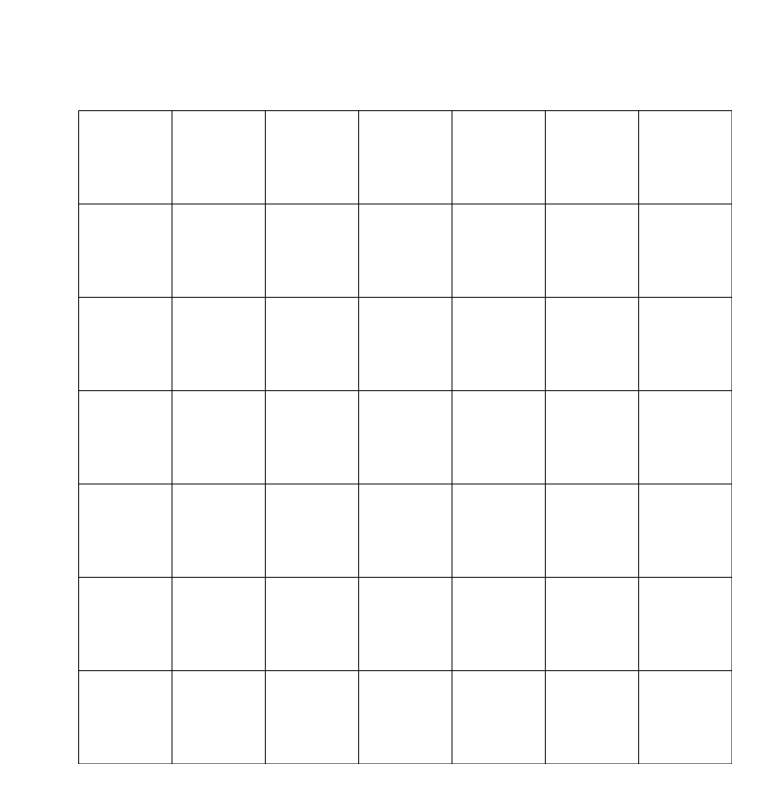
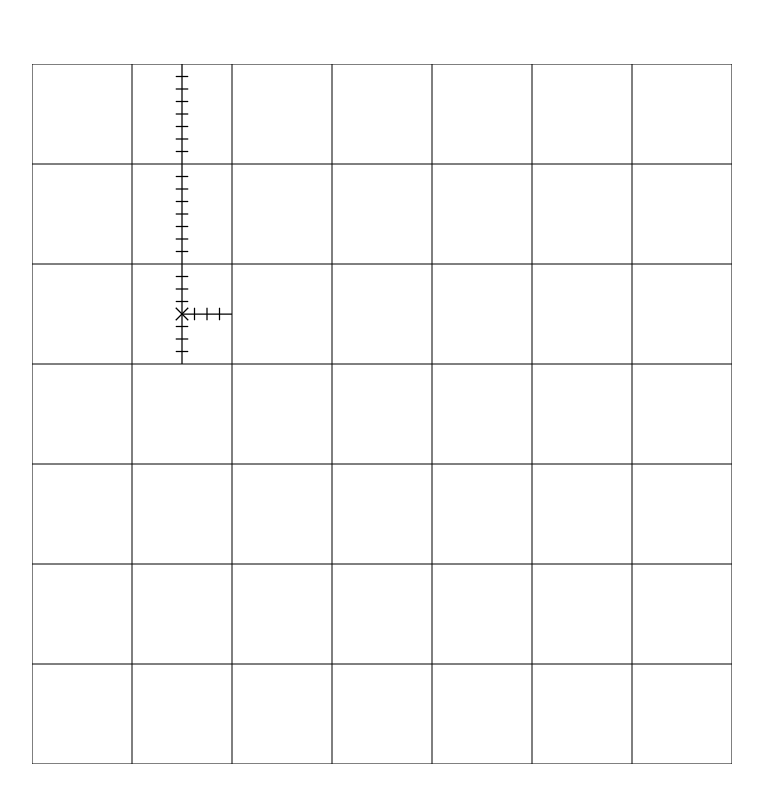
Before and after one commit to CharlesTaylor7/rri-ai, a Next.js app: page / in a window 1280 px wide. Shown: the whole page, without its empty margins (258-1021 px from the left). Built offline with nearby package versions, Linux system fonts and the light colour scheme.

Commit message:
Can draw network from description

```diff
--- a/components/Grid.tsx
+++ b/components/Grid.tsx
@@ -1,42 +1,46 @@
 import styles from './Grid.module.css'
-import { routeSvgs } from '@/constants'
-import { Route } from '@/types'
+import { RouteInfo } from '@/types'
+import RouteDefinitions from '@/components/RouteDefinitions'
 
 
-function Grid({ map = { 23: {code: 2} }}) {
+export default function Grid(props) {
     return (
         <div className={styles.gridRow}>
         <svg
             className={styles.grid}
-            viewBox="-0.5 -0.5 7.5 7.5"
+            viewBox="0 0 7 7"
         >
             // horizontal rows
             {Array.from({length: 8}, (_, i) => (
                 <line key={i} className={styles.gridLine}
                     strokeWidth={0.01}
-                    x1="0" x2="7"
+                    x1={0} x2={7}
                     y1={i} y2={i}
                 />)
             )}
             {Array.from({length: 8}, (_, i) => (
                 <line key={i} className={styles.gridLine}
                     strokeWidth={0.01}
-                    y1="0" y2="7"
+                    y1={0} y2={7}
                     x1={i} x2={i}
                 />)
             )}
+            <RouteDefinitions />
+            // dynamic grid contents
+            {props.routesDrawn.map((route, i) => (<DrawnRoute key={i} route={route} />))}
+
         </svg>
         </div>
     )
 }
 
-
-function Cell({ route }) {
-    return (
-        <div className={styles.cell} >
-            <img src={routeSvgs[route?.code]} />
-        </div>
-    )
-}
-
-export default Grid
+const DrawnRoute = ({ route }: {route: RouteInfo}) => (
+    <use
+       href={`#route-${route.code}`}
+        transform={`
+            translate(${route.x},${route.y}),
+            rotate(${route.rotation * 90}, 0.5, 0.5),
+            scale(0.0125)
+        `}
+    />
+)
--- /dev/null
+++ b/components/RouteDefinitions.tsx
@@ -0,0 +1,32 @@
+import RailwayStraight from '@/components/routes/RailwayStraight'
+import RailwayT from '@/components/routes/RailwayT'
+
+// this component provides svg <defs> to be used inside the grid
+function RouteDefinitions() {
+    return (
+        <defs>
+            <RailwayStraight id="route-1" />
+            <RailwayT id="route-2" />
+        </defs>
+    )
+}
+// as listed on the player boards in order from left to right:
+const routes = [
+    'railway-turn',
+    'railway-t',
+    'railway-straight',
+    'highway-turn',
+    'highway-t',
+    'highway-straight',
+    'overpass',
+    'station-straight',
+    'station-turn',
+    'highway-t-station',
+    'railway-t-station',
+    'highway-four',
+    'railway-four',
+    'turn-station',
+    'straight-station',
+]
+
+export default RouteDefinitions
--- /dev/null
+++ b/components/routes/RailwayStraight.tsx
@@ -0,0 +1,20 @@
+import { hatchSize } from '@/constants'
+
+export default function RailwayStraight(props) {
+    return (
+        <g {...props} stroke="black">
+            {// long vertical stroke
+            }
+            <line y1="0" y2="80" x1="40" x2="40"/>
+
+            {// 7 horizontal hatches
+                Array.from({length: 7}, (_, i) => (
+                    <line
+                        x1={40 - hatchSize} x2={40 + hatchSize}
+                        y1={(i+1)*10} y2={(i+1)*10}
+                    />
+                ))
+            }
+        </g>
+    )
+}
--- /dev/null
+++ b/components/routes/RailwayT.tsx
@@ -0,0 +1,39 @@
+import { hatchSize, crossHatchSize } from '@/constants'
+
+export default function RailwayT(props) {
+    return (
+        <g {...props} stroke="black">
+
+            {// long horizontal stroke
+            }
+            <line x1="0" x2="80" y1="40" y2="40"/>
+
+            {// vertical stroke above cross hatch
+            }
+            <line x1="40" x2="40" y1="0" y2="40"/>
+            {// cross hatch -->
+            }
+            <line x1="35" x2="45" y1="35" y2="45"/>
+            <line x1="35" x2="45" y1="45" y2="35"/>
+            {// 3 hatches above the cross hatch
+                Array.from({length: 3}, (_, i) => (
+                    <line
+                        x1={40 - hatchSize} x2={40 + hatchSize}
+                        y1={(i+1)*10} y2={(i+1)*10}
+                    />
+                ))
+            }
+            {// 6 hatches on either side of the cross hatch
+                Array.from({length: 7}, (_, i) =>
+                    // skip the middle hatch
+                    i == 3
+                    ? null
+                    :(<line
+                        y1={40 - hatchSize} y2={40 + hatchSize}
+                        x1={(i+1)*10} x2={(i+1)*10}
+                    />)
+                )
+            }
+        </g>
+    )
+}
--- a/constants.ts
+++ b/constants.ts
@@ -1,18 +1,2 @@
-// the order of these is important
-export const routeSvgs = [
-    'railway-turn',
-    'railway-t',
-    'railway-straight',
-    'highway-turn',
-    'highway-t',
-    'highway-straight',
-    'overpass',
-    'station-straight',
-    'station-turn',
-    'highway-t-station',
-    'railway-t-station',
-    'highway-four',
-    'railway-four',
-    'turn-station',
-    'straight-station',
-].map(name => `/routes/${name}.svg`)
+export const hatchSize = 5;
+export const crossHatchSize = 4;
--- a/pages/index.tsx
+++ b/pages/index.tsx
@@ -1,8 +1,9 @@
 import Head from 'next/head'
 import Image from 'next/image'
 import Grid from '@/components/Grid.tsx'
+import { RouteInfo } from '@/types'
 
-export default function Home() {
+export default function Home(props) {
     return (
         <>
             <Head>
@@ -10,8 +11,24 @@ export default function Home() {
                 <link rel="icon" href="/favicon.ico" />
             </Head>
             <main>
-                <Grid/>
+                <Grid routesDrawn={props.routesDrawn}/>
             </main>
         </>
     )
 }
+
+type StaticProps = {
+    props: {
+        routesDrawn: Array<RouteInfo>,
+    },
+}
+
+export const getStaticProps = (): StaticProps => ({
+    props: {
+        routesDrawn: [
+            { code: 1, x: 1, y: 0, rotation: 0},
+            { code: 1, x: 1, y: 1, rotation: 0},
+            { code: 2, x: 1, y: 2, rotation: 1},
+        ]
+    }
+})
--- a/types.ts
+++ b/types.ts
@@ -1,4 +1,4 @@
-export type Route = {
+export type RouteInfo = {
     // in the order printed at the top of the player boards:
     // 0-8: the normal die faces
     // 9-14: the special routes
@@ -6,4 +6,8 @@ export type Route = {
     // 0-3: the number of clockwise rotations applied to the route
     // (default orientation is as shown on the player board)
     rotation: number,
+
+    // grid coordinates, 0 to 6 inclusive
+    x: number,
+    y: number,
 }
```
Also changed, not shown: public/routes/railway-t.svg.
